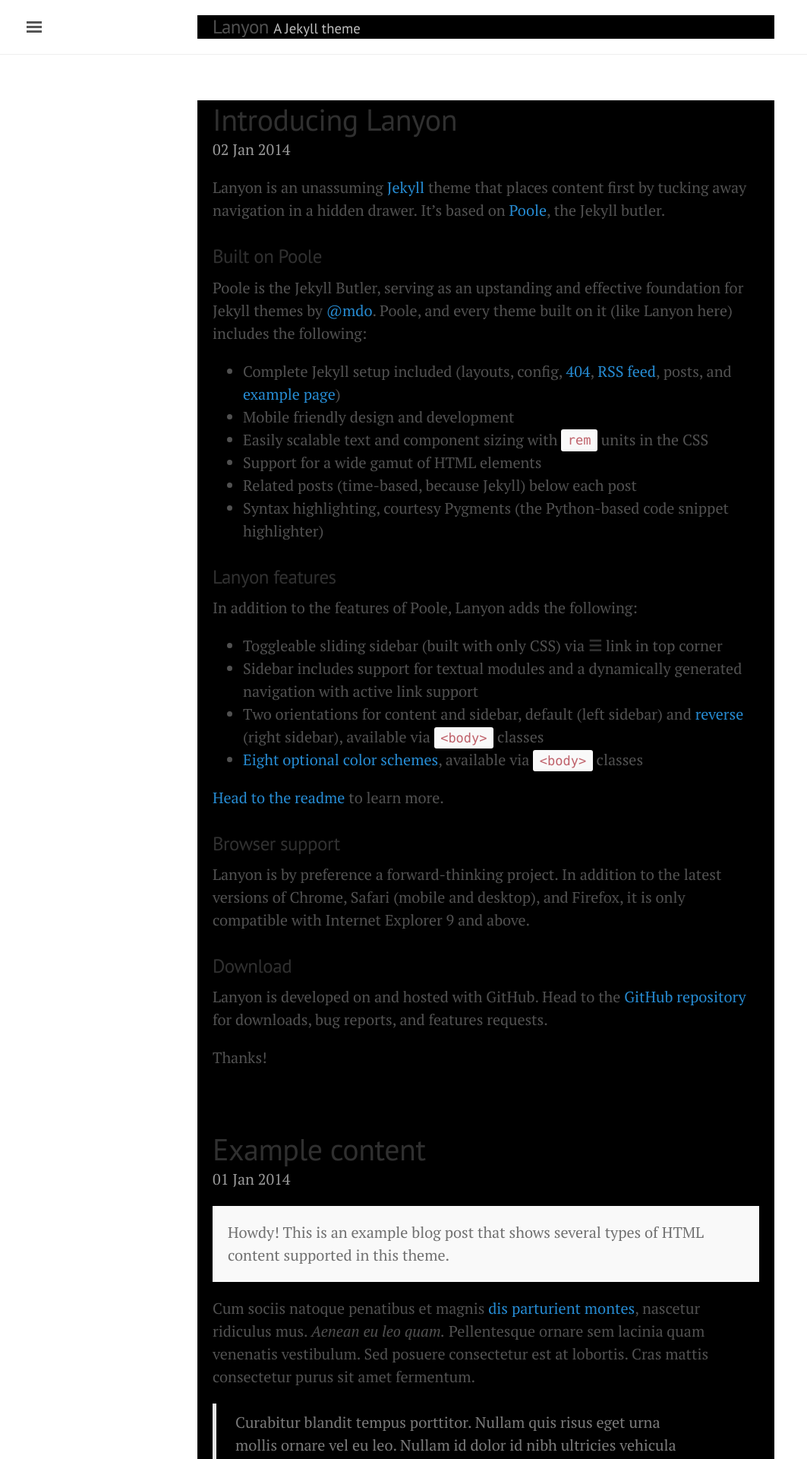
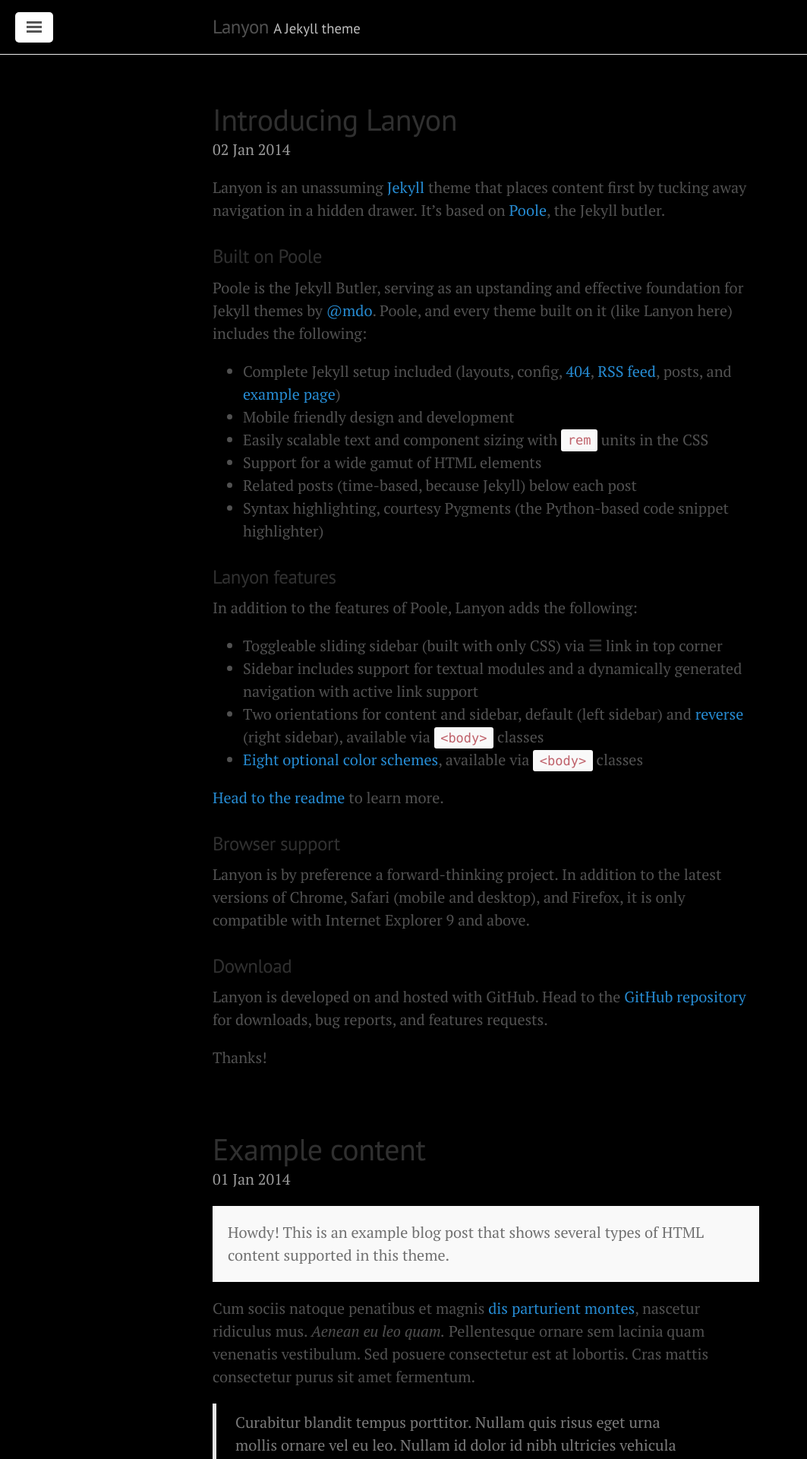
Before and after one commit to iankeane/keanegit.github.io, a Jekyll site: the page built from index.html, in a window 1280 px wide. Shown: the top 1920 px of the page at 76% size, without its empty margins (0-1063 px from the left). Built offline with Jekyll 4.4.1, drawn with Linux system fonts in a browser that asks for light colours; the list of posts is cut into pages by our own code.

Commit message:
background try 3

```diff
--- a/public/css/lanyon.css
+++ b/public/css/lanyon.css
@@ -63,6 +63,7 @@
 .wrap {
   position: relative;
   width: 100%;
+  background-color:#000000;
 }
 
 
@@ -74,7 +75,6 @@
 
 .container {
   max-width: 28rem;
-  background-color:#000000;
 }
 @media (min-width: 38em) {
   .container {
```
